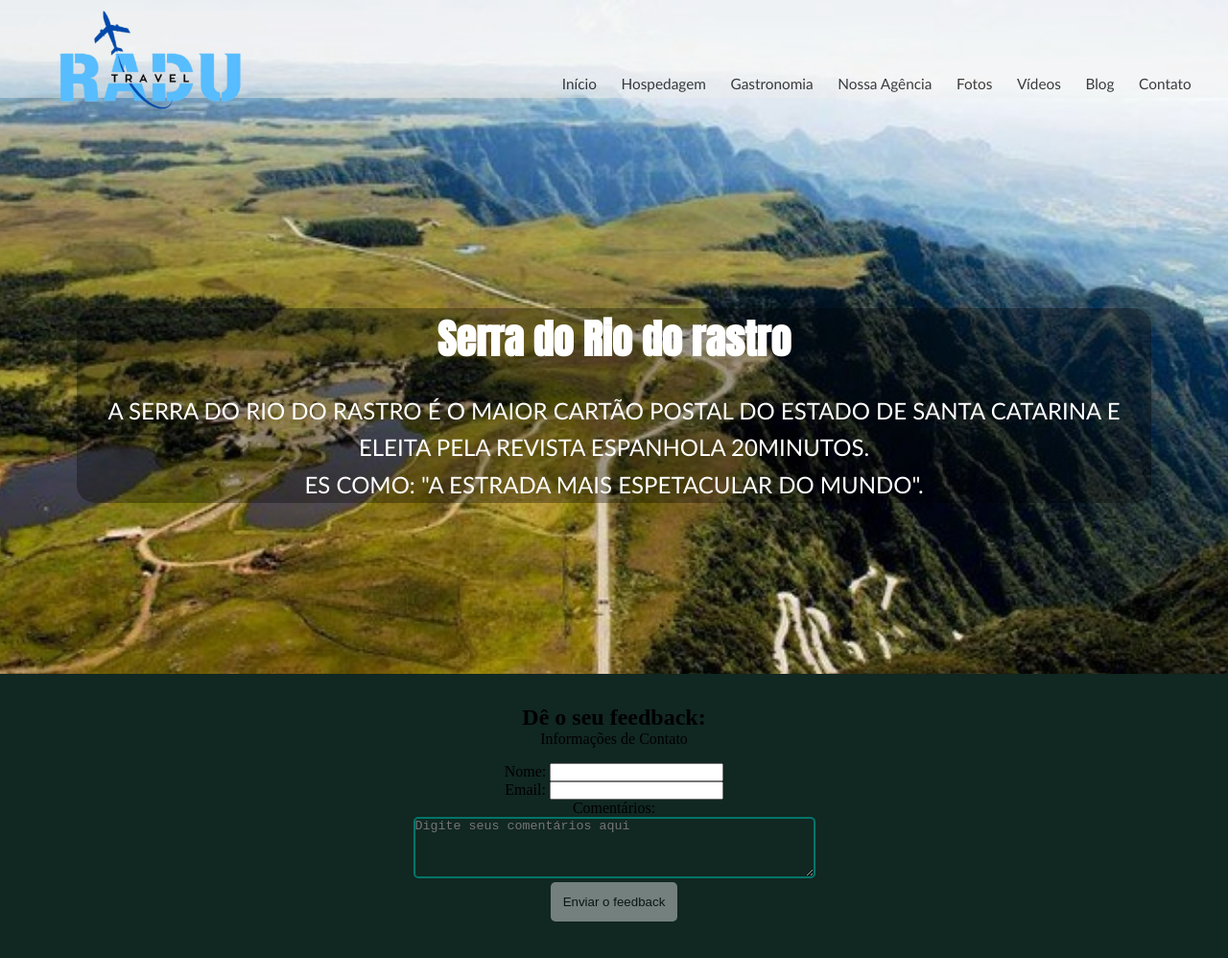
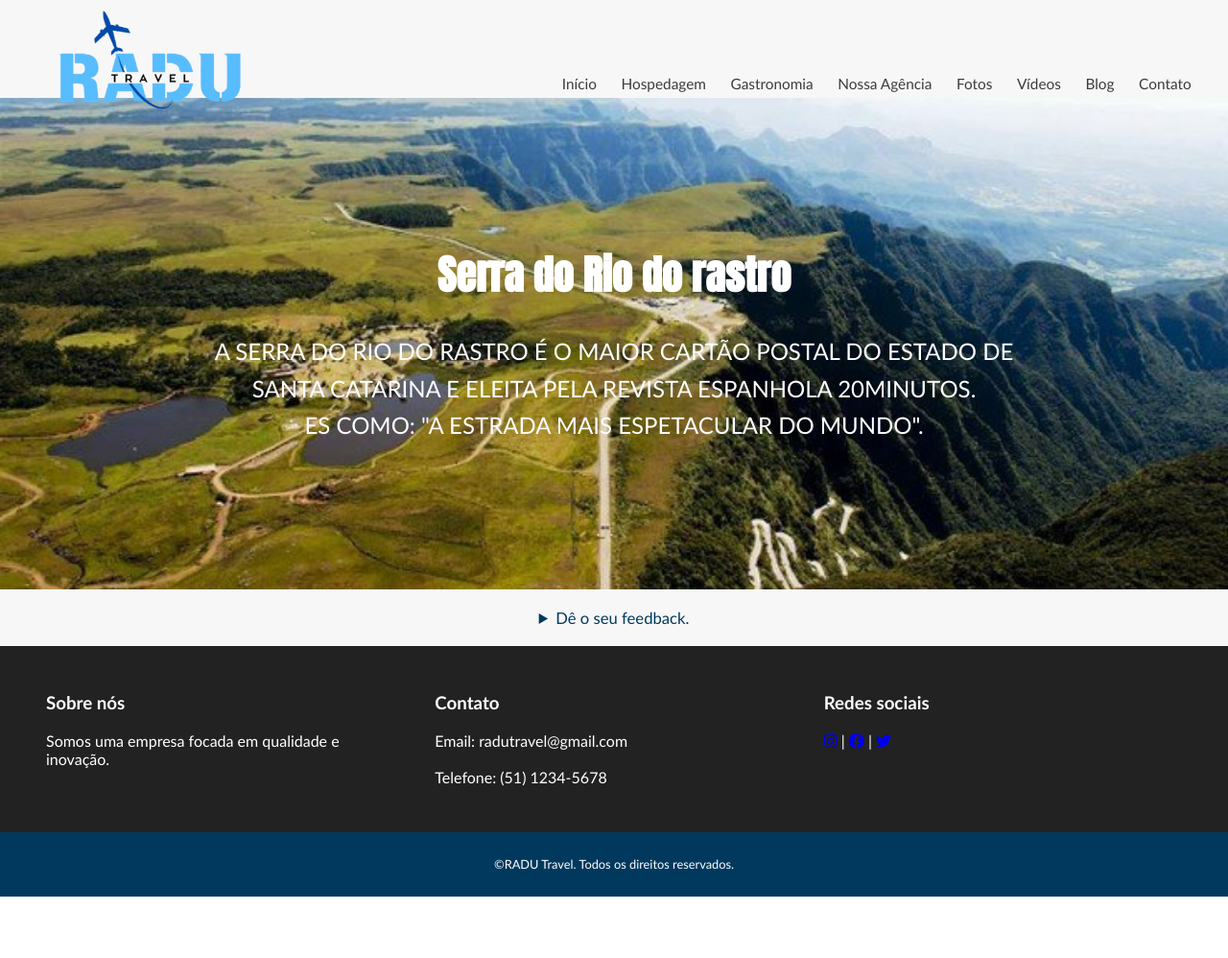
Before and after one commit to raf4sant0s/natureza, a plain HTML site: page index.html in a window 1280 px wide. Shown: the whole page at 96% size. After the commit the page ends 934 px from the top, so only its background shows below. Drawn offline with Linux system fonts and the light colour scheme.

Commit message:
footer pronto

```diff
--- a/index.html
+++ b/index.html
@@ -4,6 +4,7 @@
     <meta charset="UTF-8">
     <meta name="viewport" content="width=device-width, initial-scale=1.0">
     <link rel="stylesheet" href="style.css">
+    <link rel="stylesheet" href="https://cdnjs.cloudflare.com/ajax/libs/font-awesome/6.5.0/css/all.min.css">
     <title>Natureza</title>
 </head>
 <body>
@@ -26,29 +27,65 @@
         <main>
             <div class="conteudo">
                 <h1>Serra do Rio do rastro</h1>
-            <p class="descricao">A SERRA DO RIO DO RASTRO É O MAIOR CARTÃO POSTAL DO ESTADO DE SANTA CATARINA
+                <p class="descricao">A SERRA DO RIO DO RASTRO É O MAIOR CARTÃO POSTAL DO ESTADO DE <br> SANTA CATARINA
                 E ELEITA PELA REVISTA ESPANHOLA 20MINUTOS. <br> ES COMO: "A ESTRADA MAIS ESPETACULAR DO MUNDO".</p>
             </div>
         </main>
         <footer>
-        <section>
-                <h2>Dê o seu feedback:</h2>
+                <details> <!--Formulário-->
+                    <summary>Dê o seu feedback.</summary>
                     <form>
                         <fieldset>
                             <legend>Informações de Contato</legend>
                             <label for="name">Nome:</label>
-                        <input type="text" id="name" name="name">
+                            <input type="text" id="name" name="name" required>
+                            <br>
+                            <label for="cpf">CPF:</label>
+                            <input type="text" id="name" name="name" required>
+                            <br>
+                            <label for="date">Data de Nascimento:</label>
+                            <input type="date" id="date" name="date" required>
                             <br>
                             <label for="email">Email:</label>
-                        <input type="email" id="email" name="email">
+                            <input type="email" id="email" name="email" required>
                             <br>
+                            <label for="telefone">Telefone:</label>
+                            <input type="tel" id="telefone" required placeholder="(xx) xxxxx-xxxx">
+                            <br>
+                            <label for="assunto">Assunto: </label>
+                                    <select name="assunto" id="assunto">
+                                        <option>Sugestão</option>
+                                        <option>Dúvida</option>
+                                        <option>Outro</option>
+                                    </select>
+                            <br><br>
                             <label for="cometarios">Comentários:</label><br>
                             <textarea id="comentarios" name="comentarios" rows="4" cols="50" placeholder="Digite seus comentários aqui"></textarea>
                             <br>
                             <button onclick="alert('FEEDBACK ENVIADO!')">Enviar o feedback</button>
                         </fieldset>
                     </form>
+                </details>
+            <section class="footer2">
+                <div class="coluna">
+                    <h3>Sobre nós</h3> <br>
+                    <p>Somos uma empresa focada em qualidade e inovação.</p>
+                </div>
+
+                <div class="coluna">
+                    <h3>Contato</h3> <br>
+                    <p>Email: radutravel@gmail.com</p> <br>
+                    <p>Telefone: (51) 1234-5678</p>
+                </div>
+
+                <div class="coluna">
+                    <h3>Redes sociais</h3> <br>
+                    <p><a href="#"><i class="fab fa-instagram"></i></a> | <a href="#"><i class="fab fa-facebook"></i></a>
+ | <a href="#"><i class="fab fa-twitter"></i></a></p>
+                </div>
             </section>
+
+                <p class="paragrafo-footer">&copyRADU Travel. Todos os direitos reservados.</p>
         </footer>
     </div>
 </body>
--- a/style.css
+++ b/style.css
@@ -9,19 +9,11 @@
 .container {
     display: grid;
     grid-template-areas: 'header'
-                         'header'
                           'main'
                           'footer'
                           ;
 }
-html{
-    background-image: url(img/serra1.jpg);
-    background-repeat: no-repeat;
-    width: 100%;
-    height: 100%;
-    background-position: center center;
-    background-size: cover;
-}
+
 header {
     display: flex;
     justify-content: space-between;
@@ -38,6 +30,7 @@ header img {
     margin-right: auto;
     margin-left: 2vmax;
     margin-bottom: 2vmax;
+    cursor: pointer;
 }
 
 .navbar ul {
@@ -67,34 +60,32 @@ header img {
 
 main {
     display: flex;
-    gap: 2vmin;
     align-items: center;
     justify-content: center;
     padding: 5vmin;
     flex-wrap: wrap;
-    max-width: 1200px;
-    margin: 0 auto;
-    min-height: 70vh;
-    /*background-color: #0000007f;*/
-    margin-top: 5vmin;
+    background-image: url(img/serra1.jpg);
+    z-index: -1;
+    background-repeat: no-repeat;
+    width: 100%;
+    height: 40vmax;
+    background-position: center center;
+    background-size: cover;
 }
 
 .conteudo {
     display: flex;
     flex-direction: column;
-    gap: 1vmin;
+    gap: 1vmax;
     color: #ffffff;
-    text-align: center;
+    font-size: 2.5vmin;
+    border-radius: 1.5vmax;
     justify-content: end;
-    font-size: 2.5vmin;
-    background-color: #00000054;
-    border-radius: 1.5vmax;
 }
 
 .conteudo h1 {
     font-family: "Anton", sans-serif;
     font-size: 3.3vmax;
-    font-style: normal;
     margin-bottom: 2vmin;
     text-align: center;
 }
@@ -106,45 +97,84 @@ main {
     font-family: 'Gill Sans', sans-serif;
 }
 
+footer {
+    font-family: 'Gill Sans', sans-serif;
+}
 
 fieldset {
-    border: 2px solid rgb(17, 39, 33);
+    border: 2px solid #000000;
     border-radius: 5px;
-    padding: 1rem;
+    padding: 2vmax;
+    margin: 2vmax;
+    justify-content: start;
+}
+
+summary {
+    color: #00395d;
+    font-size: 1.3vmax;
+    text-align: center;
+    padding: 1.5vmax;
+    background-color: #eeeded73;
+    width: 100%;
+}
+summary:hover {
+    color: #0075be;
+    cursor: pointer;
 }
 
 legend {
-    padding: 0 0.5rem;
+    text-align: start;
 }
-
+select:hover {
+    color: #0075be;
+}
 textarea {
     outline: none;
     border-radius: 5px;
-    border: 2px solid rgb(1, 117, 105);
+    border: 2px solid #0075be;
     background-color: transparent;
 }
 
 button {
-    background-color: #eeeded73;
+    background-color: #0075be;
     border: none;
-    padding: 0.8rem;
+    padding: 0.8vmax;
     color: rgb(9, 22, 19);
     border-radius: 5px;
     cursor: pointer;
 
 }
 
-footer {
-    background-color:rgb(17, 39, 33);
+input[type="text"], input[type="tel"], input[type="date"], input[type="email"] {
+    width: 100%;
+    padding: 0.6vmax;
+    border: 2px solid #0075be;
+    outline: none;
+    border-radius: 5px;
+    background-color: transparent;
+    margin-bottom: 1vmax;
+}
+
+.footer2 {
+    display: flex;
+    justify-content: space-around;
+    align-items: flex-start;
+    background-color: #222;
+    color: white;
     padding: 2rem;
-    text-align: center;
+    flex-wrap: wrap;
+}
+
+.coluna {
+    flex: 1;
+    min-width: 200px;
+    margin: 1rem;
 }
 
 .paragrafo-footer {
-    color: rgb(1, 117, 105);
+    text-align: center;
+    background-color: #00395d;
+    padding: 2vmax;
+    color: #ffffff;
+    font-size: 1vmax;
 }
-
-footer a {
-    text-decoration: none;
-    color: aqua;
-}
```
Lines whose indentation alone changed are shown as unchanged.
